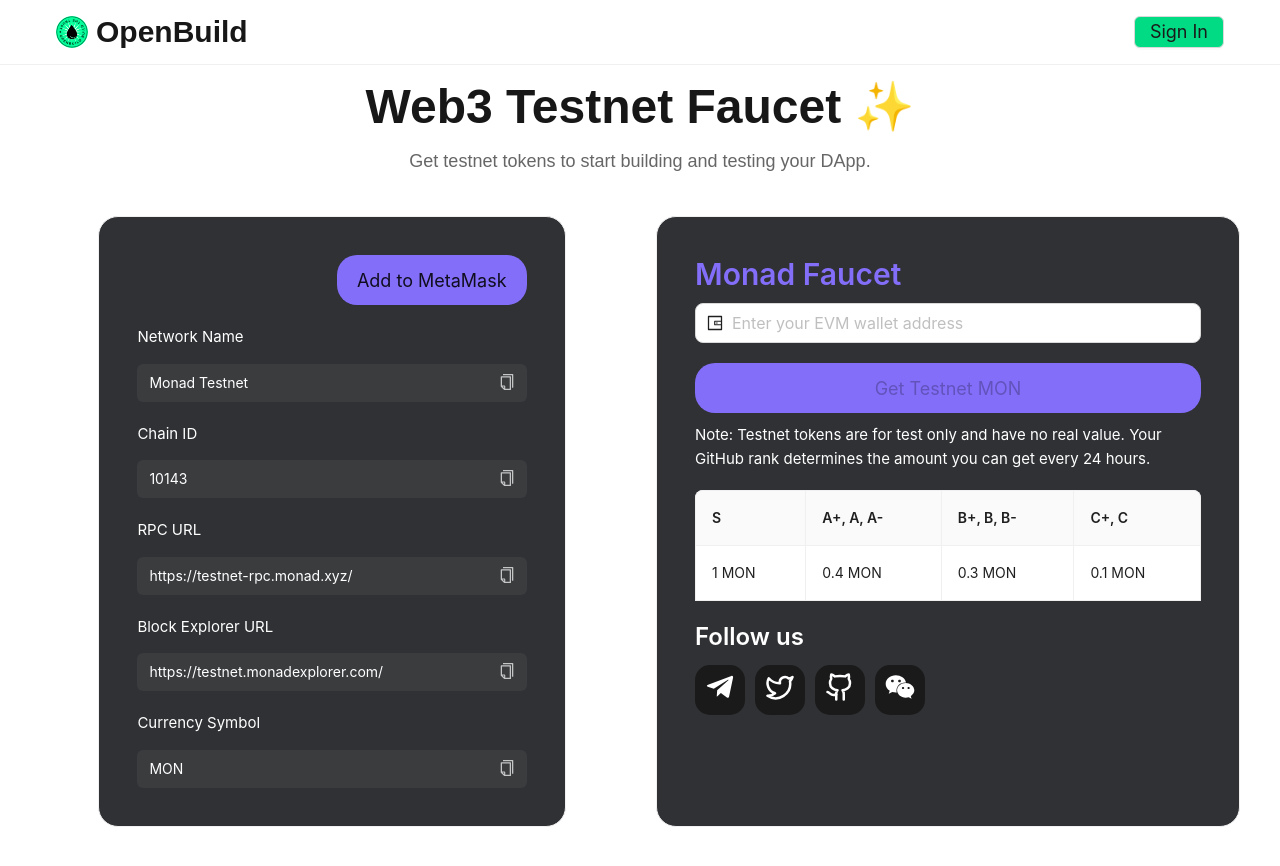
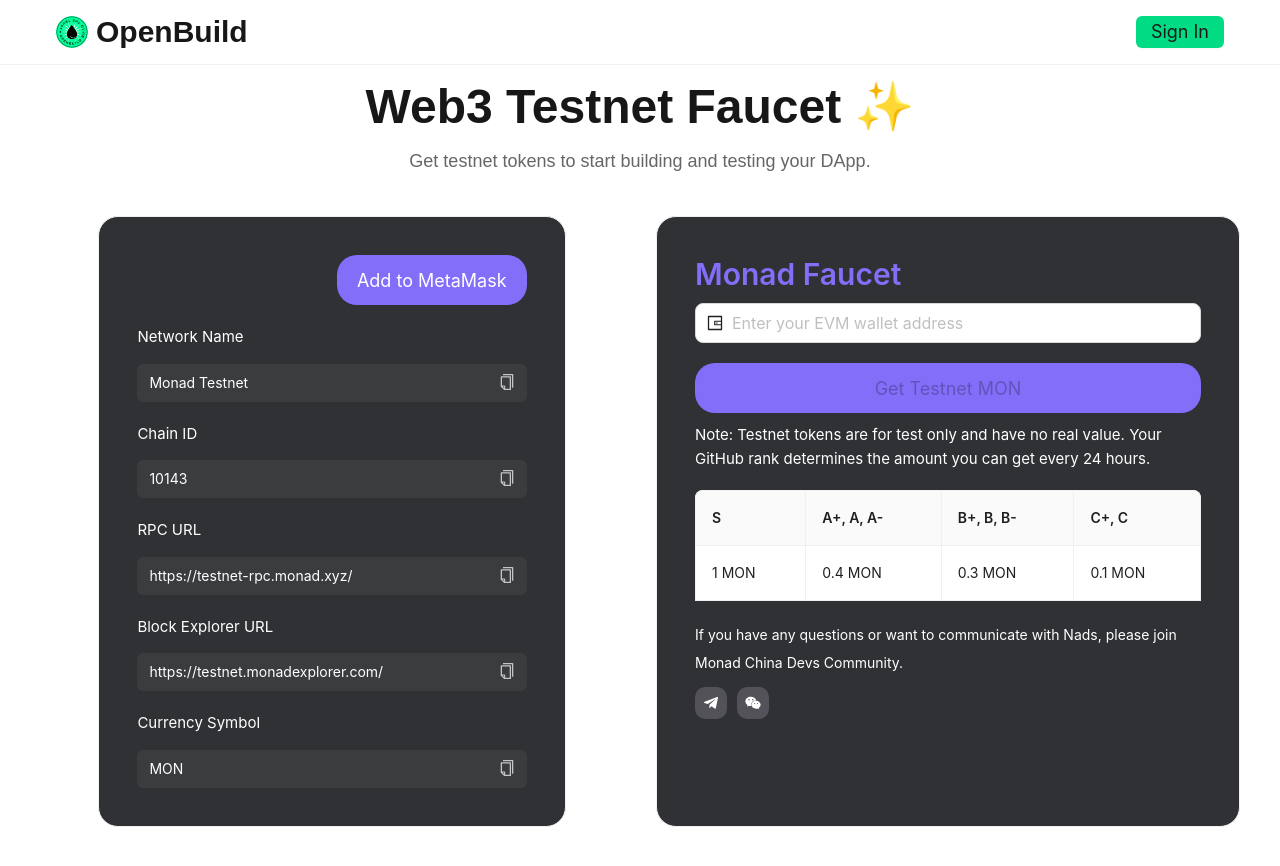
Before and after one commit to openbuildxyz/faucet-frontend, a Next.js app: page /monad in a window 1280 px wide. Shown: the top 866 px of the page. Built offline with nearby package versions, Linux system fonts and the light colour scheme.

Commit message:
refactor: optimize social link

```diff
--- a/src/components/FaucetForm.tsx
+++ b/src/components/FaucetForm.tsx
@@ -114,6 +114,7 @@
 
   return (
     <Card className={styles.container}>
+      <div className={styles.content}>
         <Modal open={isModalOpen} onOk={handleOk} onCancel={handleCancel}>
           <Text>{modalContent}</Text>
         </Modal>
@@ -167,27 +168,11 @@
           }
         </div>
 
-      {/* <div className={styles.contactContainer}>
+        <div className={styles.contactContainer}>
           <Text className={styles.contact}>If you have any questions or want to communicate with Nads, please join Monad China Devs Community. </Text>
-      </div> */}
-
+        </div>
+      </div>
       <SocialLinks />
-      {/* <div className={styles.iconContainer}>
-        <Link
-          href="https://t.me/OpenBuildxyz"
-          target="_blank"
-          rel="noopener noreferrer"
-          aria-label="Open Telegram"
-          className={styles.tgIcon}
-        >
-          <img src="/telegram.png" alt="telegram" width={30} height={30} />
-        </Link>
-        <div className={styles.wechatIcon} ref={containerRef}>
-          <Popover content={wechatPopver}>
-            <img src="/wechat.png" className={styles.wechat} alt="wechat" width={30} height={30} />
-          </Popover>
-        </div>
-      </div> */}
     </Card>
   );
 }
--- a/src/components/SocialLinks.tsx
+++ b/src/components/SocialLinks.tsx
@@ -10,13 +10,13 @@
 export default function SocialLinks() {
 
   return (
-    <div>
-      <Title level={3} className={styles.follow}>Follow us</Title>
+    <div className={styles.container}>
+      {/* <Title level={4} className={styles.follow}>Follow us</Title> */}
       <div className={styles.iconContainer}>
-        <SocialLink href="https://t.me/OpenBuildxyz" icon={<FaTelegramPlane size={30} />} label="Telegram" />
-        <SocialLink href="https://x.com/OpenBuildxyz" icon={<Twitter size={30} />} label="Twitter" />
-        <SocialLink href="https://github.com/openbuildxyz" icon={<Github size={30} />} label="GitHub" />
-        <SocialLink href="" icon={<FaWeixin size={30} />} label="WeChat" />
+        <SocialLink href="https://t.me/OpenBuildxyz" icon={<FaTelegramPlane size={16} />} label="Telegram" />
+        {/* <SocialLink href="https://x.com/OpenBuildxyz" icon={<Twitter size={16} />} label="Twitter" /> */}
+        {/* <SocialLink href="https://github.com/openbuildxyz" icon={<Github size={16} />} label="GitHub" /> */}
+        <SocialLink href="" icon={<FaWeixin size={16} />} label="WeChat" />
       </div>
     </div>
   )
--- a/src/styles/faucet-form.module.css
+++ b/src/styles/faucet-form.module.css
@@ -3,6 +3,15 @@
     padding: 14px;
     border-radius: 20px;
     width: 100%;
+    min-height: 100%;
+    /* position: relative;
+    padding-bottom: 50px; */
+}
+
+.content {
+    /* overflow: auto; */
+    /* padding-bottom: 50px;
+    min-height: 100px; */
 }
 
 .cardTitle {
@@ -48,6 +57,7 @@
     border: none;
     color: #fff;
 }
+
 
 .claimLimit {
     color: #836EF9;
--- a/src/styles/monad-testnet.module.css
+++ b/src/styles/monad-testnet.module.css
@@ -24,6 +24,7 @@
 .addTestnetBtn {
     height: 50px;
     background-color: #836EF9 !important;
+    color: #ffffff;
     font-size: 18px;
     border-radius: 20px;
     margin-bottom: 20px;
@@ -34,8 +35,7 @@
 }
 
 .addTestnetBtn:hover {
-    color: rgba(25, 27, 31, 0.9) !important;
-    background-color: #6b5ae0 !important;
+    color: #ffffff !important;
 }
 
 .addTestnetInfo {
--- a/src/styles/navbar.module.css
+++ b/src/styles/navbar.module.css
@@ -148,6 +148,7 @@
 
   .signInButton {
     background-color: #01DB83 !important;
+    border: #01DB83 !important;
   }
 
   .signInButton:hover {
--- a/src/styles/social-links.module.css
+++ b/src/styles/social-links.module.css
@@ -1,8 +1,18 @@
+.container {
+    bottom: 6%;
+    left: 6%;
+    width: 100%;
+    text-align: left;
+    padding: 10px 0;
+    /* position: absolute; */
+}
+
+
 .iconContainer {
     display:  flex;
     gap: 10px;
-    /* margin-top: px; */
 }
+
 
 .follow {
     margin-top: 10px;
@@ -11,25 +21,26 @@
 
 .iconLink {
     display: flex;
-    width: 50px;
-    height: 50px;
-    background-color: #1a1a1a;
-    border-radius: 15px;
+    width: 32px;
+    height: 32px;
+    background-color: #535258;
+    border-radius: 10px;
     justify-content: center;
     align-items: center;
 }
 
+.iconLink:hover {
+    background-color: #6A6973;
+}
+
+
 .icon {
     color: #fff;
+    display: flex;
 }
-.icon:hover {
-    color: #01DB83;
-}
+
 
 .iconWechat {
     color: #fff;
+    display: flex;
 }
-
-.iconWechat:hover {
-    color: #01DB83;
-}
```
Lines whose indentation alone changed are shown as unchanged.
